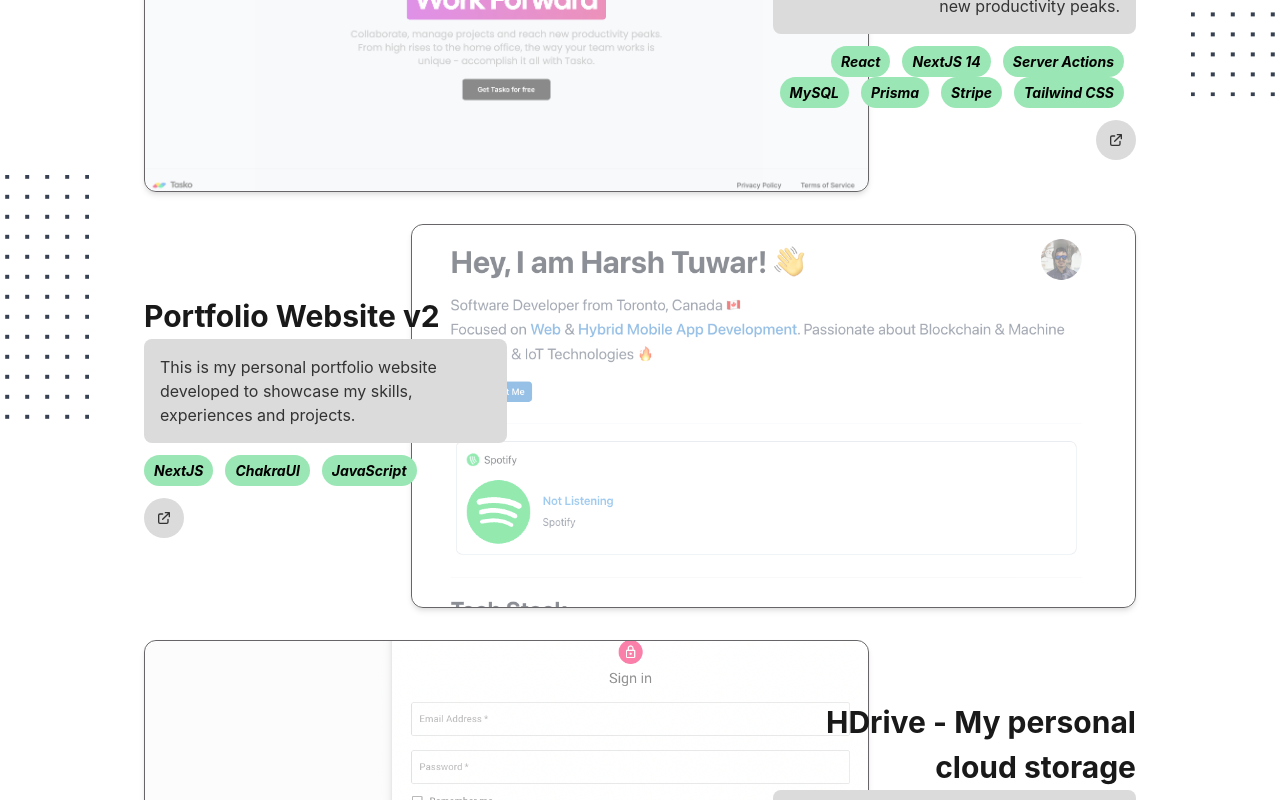
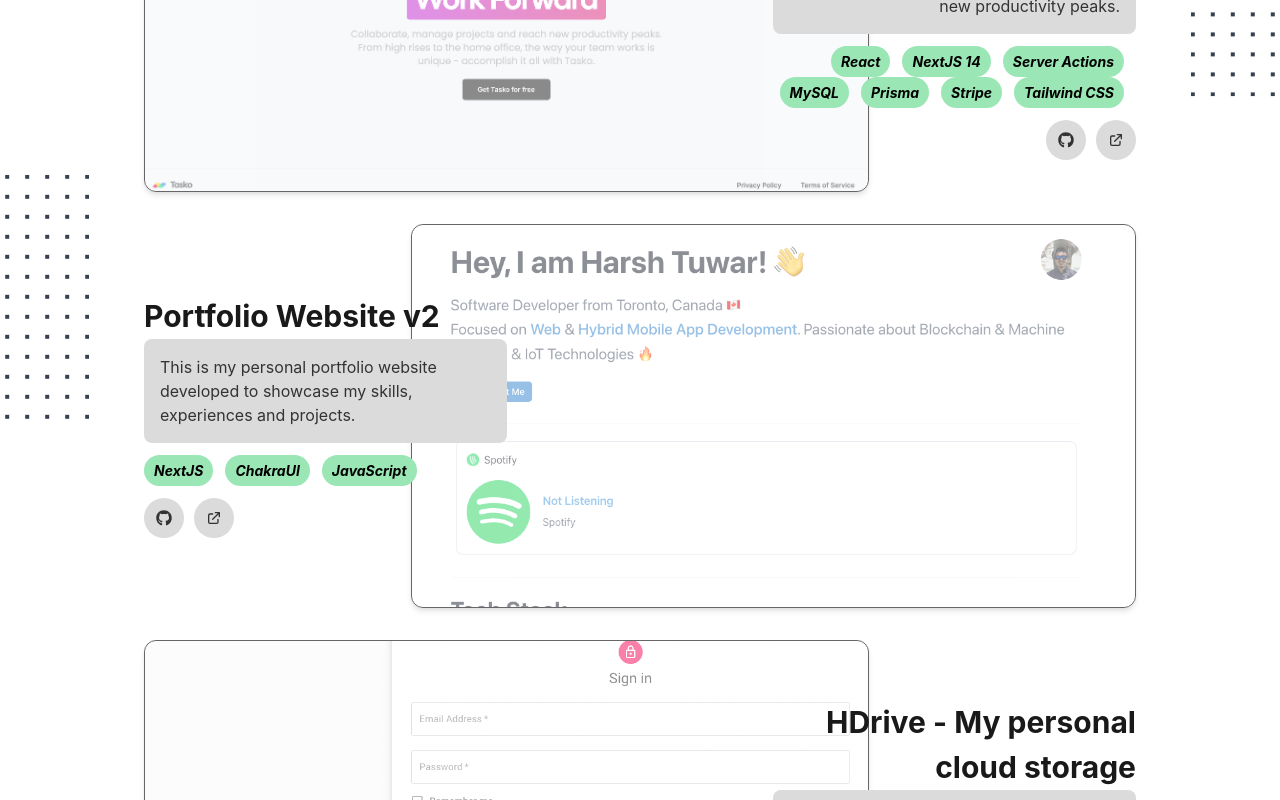
Before and after one commit to Harsh-Tuwar/harshtuwar, a Next.js app: page /projects in a window 1280 px wide. Shown: the part 440-1240 px from the top of the page. Built offline with nearby package versions, Linux system fonts and the light colour scheme.

Commit message:
added github urls on the projects page

```diff
--- a/components/ProjectLayout.jsx
+++ b/components/ProjectLayout.jsx
@@ -13,6 +13,7 @@ import {
 	AspectRatio
 } from "@chakra-ui/react";
 import { MotionBox, MotionFlex, MotionList, MotionText } from "../utils/motion";
+import { FaGithub } from 'react-icons/fa';
 
 const skillsTextColor = 'black';
 
@@ -86,6 +87,15 @@ const ProjectLayoutMed = ({ project }) => {
 						</Box>
 					</a>
 					<MotionFlex variants={fadeInUp} pt={2} mt={1} justifyContent="start">
+						<a href={project.github} target="_blank" rel="noopener noreferrer" style={{ marginRight: 10 }}>
+							<IconButton
+								colorScheme="gray"
+								rounded="full"
+								size="md"
+								aria-label="medal"
+								icon={<FaGithub />}
+							/>
+						</a>
 						<a href={project.site} target="_blank" rel="noopener noreferrer">
 							<IconButton
 								colorScheme="gray"
@@ -185,6 +195,15 @@ const LeftProjectLayoutLarge = ({ project }) => {
 					</Box>
 
 					<MotionFlex variants={fadeInUp} pt={2} mt={1} justifyContent="end">
+						<a href={project.github} target="_blank" rel="noopener noreferrer" style={{ marginRight: 10 }}>
+							<IconButton
+								colorScheme="gray"
+								rounded="full"
+								size="md"
+								aria-label="medal"
+								icon={<FaGithub />}
+							/>
+						</a>
 						<a href={project.site} target="_blank" rel="noopener noreferrer">
 							<IconButton
 								colorScheme="gray"
@@ -244,6 +263,15 @@ const RightProjectLayoutLarge = ({ project }) => {
 					</Box>
 
 					<MotionFlex variants={fadeInUp} pt={2} mt={1} justifyContent="start">
+						<a href={project.github} target="_blank" rel="noopener noreferrer" style={{ marginRight: 10 }}>
+							<IconButton
+								colorScheme="gray"
+								rounded="full"
+								size="md"
+								aria-label="medal"
+								icon={<FaGithub />}
+							/>
+						</a>
 						<a href={project.site} target="_blank" rel="noopener noreferrer">
 							<IconButton
 								colorScheme="gray"
--- a/constant/index.js
+++ b/constant/index.js
@@ -166,6 +166,7 @@ const projectsList = [
         title: "Tasko - A Task Management Software",
         imageLight: '/images/projects/tasko.png',
         site: "https://mytasko.vercel.app",
+        github: "https://github.com/Harsh-Tuwar/tasko",
         description: `Tasko is a task management software to collaborate, manage projects and reach new productivity peaks.`,
         techStack: ["React", "NextJS 14", "Server Actions", "MySQL", "Prisma", "Stripe", "Tailwind CSS"]
     },
@@ -173,6 +174,7 @@ const projectsList = [
         title: "Portfolio Website v2",
         imageLight: '/images/projects/portfolio-website-v2.png',
         site: "https://harshtuwar.ml",
+        github: "https://github.com/Harsh-Tuwar/harshtuwar-next",
         description: `This is my personal portfolio website developed to showcase my skills, experiences and projects.`,
         techStack: ["NextJS", "ChakraUI", "JavaScript"]
     },
@@ -180,6 +182,7 @@ const projectsList = [
         title: "HDrive - My personal cloud storage",
         imageLight: '/images/projects/hdrive.png',
         site: "https://drive.harshtuwar.ml",
+        github: "https://github.com/Harsh-Tuwar/HDrive",
         description: `HDrive is a file storage service which I developed to learn about the firebase.`,
         techStack: ["React", "Redux", "Firebase", "MaterialUI"]
     },
```
